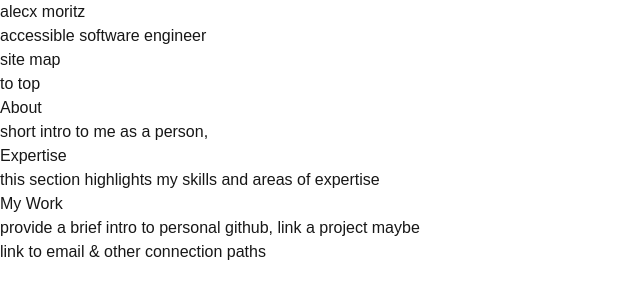
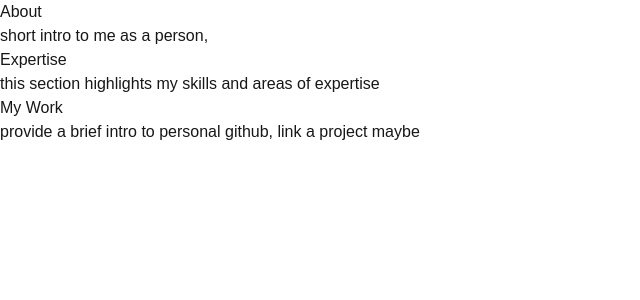
Before and after one commit to tecxh/personal-site, a Next.js app: page / in a window 1280 px wide. Shown: the top 300 px of the page, without its empty margins (0-640 px from the left). Built offline with nearby package versions, Linux system fonts and the light colour scheme.

Commit message:
extract footer & nav to own files

```diff
--- a/src/app/page.tsx
+++ b/src/app/page.tsx
@@ -1,16 +1,7 @@
+
 export default function Home() {
   return (
     <div className="">
-      <header role="banner">
-        <h1>alecx moritz</h1>
-        <h2>accessible software engineer</h2>
-        <nav>
-          <ul>
-            <li>site map</li>
-            <li>to top</li>
-          </ul>
-        </nav>
-      </header>
       <main role="main">
         <section aria-labelledby="about-header" role="region">
           <h3 id="about-header">About</h3>
@@ -25,9 +16,6 @@ export default function Home() {
           <p>provide a brief intro to personal github, link a project maybe</p>
         </section>
       </main>
-      <footer role="contentinfo">
-        <p>link to email & other connection paths</p>
-      </footer>
     </div>
   );
 }
--- a/src/components/layout/Banner.tsx
+++ b/src/components/layout/Banner.tsx
@@ -3,12 +3,6 @@ export const Banner = () => {
     <header role="banner">
       <h1>alecx moritz</h1>
       <h2>accessible software engineer</h2>
-      <nav>
-        <ul>
-          <li>site map</li>
-          <li>to top</li>
-        </ul>
-      </nav>
     </header>
   )
 }
--- /dev/null
+++ b/src/components/layout/Footer.tsx
@@ -0,0 +1,7 @@
+export const Footer = () => {
+  return (
+    <footer role="contentinfo">
+      <p>link to email & other connection paths</p>
+    </footer>
+  )
+}
--- /dev/null
+++ b/src/components/layout/Nav.tsx
@@ -0,0 +1,10 @@
+export const Nav = () => {
+  return (
+    <nav>
+      <ul>
+        <li>site map</li>
+        <li>to top</li>
+      </ul>
+    </nav>
+  )
+}
```
